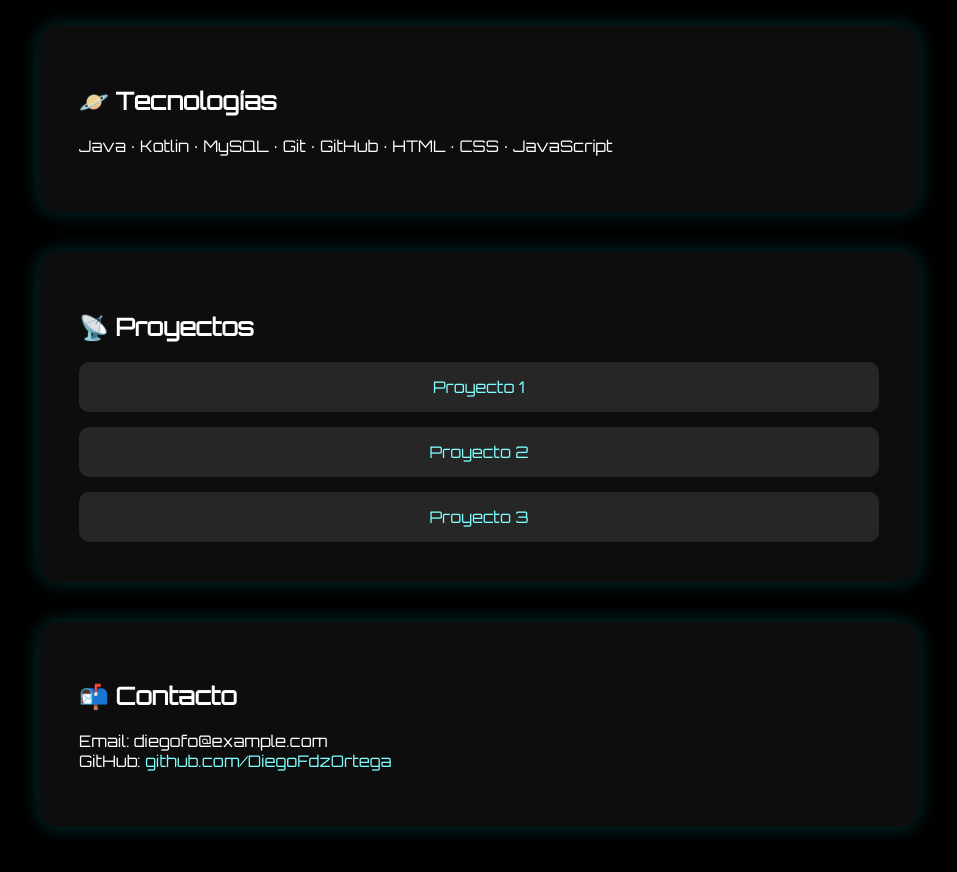
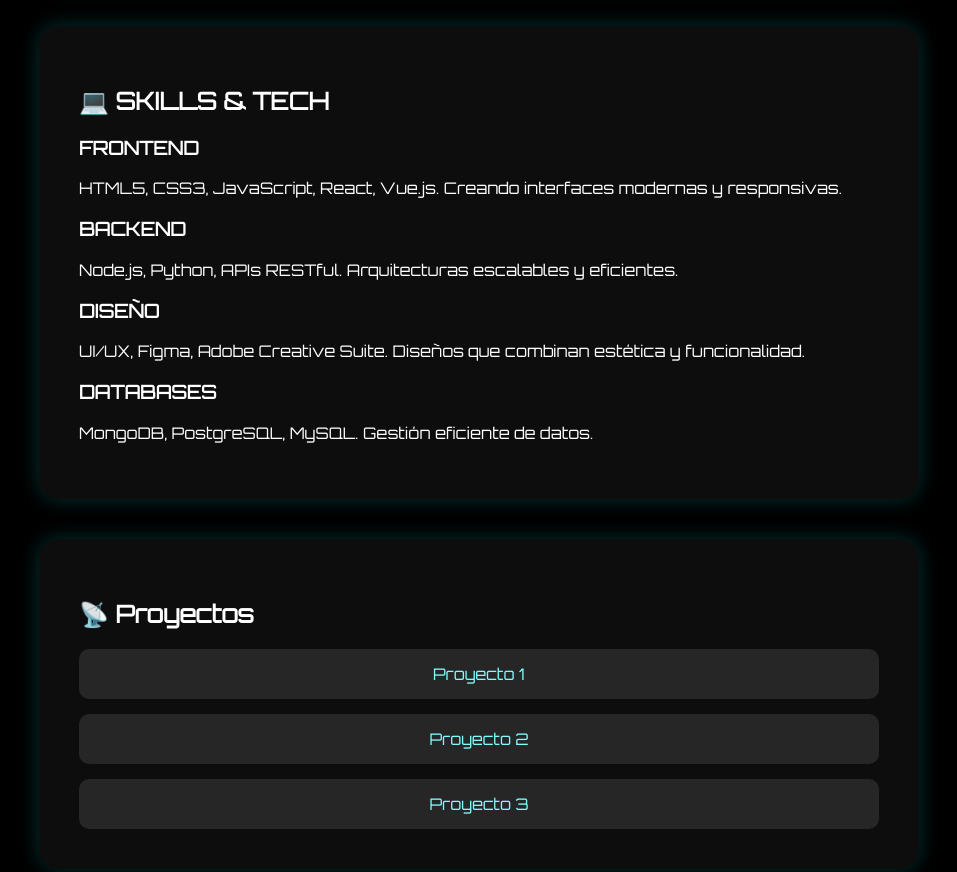
Before and after one commit to DiegoFdzOrtega/DiegoFdzOrtega.github.io, a plain HTML site: page index.html in a window 1280 px wide. Shown: the part 1040-1912 px from the top of the page, without its empty margins (161-1118 px from the left). Drawn offline with Linux system fonts and the light colour scheme.

Commit message:
Update index.html

```diff
--- a/index.html
+++ b/index.html
@@ -19,7 +19,7 @@
   <!-- Menú de navegación -->
   <nav class="menu">
     <a href="#sobre-mi">Sobre mí</a>
-    <a href="#tecnologias">Tecnologías</a>
+    <a href="#skills">Skills & Tech</a>
     <a href="#proyectos">Proyectos</a>
     <a href="#contacto">Contacto</a>
   </nav>
@@ -30,17 +30,30 @@
     <p>Explorando el universo del desarrollo</p>
   </section>
 
-  <!-- Paneles -->
+  <!-- Panel Sobre mí -->
   <section id="sobre-mi" class="panel">
     <h2>🧑‍🚀 Sobre mí</h2>
     <p>Estudiante de DAM apasionado por la programación y la tecnología.</p>
   </section>
 
-  <section id="tecnologias" class="panel">
-    <h2>🪐 Tecnologías</h2>
-    <p>Java · Kotlin · MySQL · Git · GitHub · HTML · CSS · JavaScript</p>
+  <!-- Panel Skills & Tech -->
+  <section id="skills" class="panel">
+    <h2>💻 SKILLS & TECH</h2>
+
+    <h3>FRONTEND</h3>
+    <p>HTML5, CSS3, JavaScript, React, Vue.js. Creando interfaces modernas y responsivas.</p>
+
+    <h3>BACKEND</h3>
+    <p>Node.js, Python, APIs RESTful. Arquitecturas escalables y eficientes.</p>
+
+    <h3>DISEÑO</h3>
+    <p>UI/UX, Figma, Adobe Creative Suite. Diseños que combinan estética y funcionalidad.</p>
+
+    <h3>DATABASES</h3>
+    <p>MongoDB, PostgreSQL, MySQL. Gestión eficiente de datos.</p>
   </section>
 
+  <!-- Panel Proyectos -->
   <section id="proyectos" class="panel">
     <h2>📡 Proyectos</h2>
     <div class="project-list">
@@ -50,10 +63,20 @@
     </div>
   </section>
 
+  <!-- Panel Contacto -->
   <section id="contacto" class="panel">
     <h2>📬 Contacto</h2>
-    <p>Email: diegofo@example.com<br>
-       GitHub: <a href="https://github.com/DiegoFdzOrtega" target="_blank">github.com/DiegoFdzOrtega</a></p>
+    <div class="contact-icons">
+      <a href="https://www.linkedin.com/in/diegofdzortega/" target="_blank">
+        <img src="https://cdn.jsdelivr.net/gh/simple-icons/simple-icons/icons/linkedin.svg" alt="LinkedIn">
+      </a>
+      <a href="https://github.com/DiegoFdzOrtega" target="_blank">
+        <img src="https://cdn.jsdelivr.net/gh/simple-icons/simple-icons/icons/github.svg" alt="GitHub">
+      </a>
+      <a href="mailto:diego@example.com">
+        <img src="https://cdn.jsdelivr.net/gh/simple-icons/simple-icons/icons/gmail.svg" alt="Email">
+      </a>
+    </div>
   </section>
 
   <!-- JS -->
```
